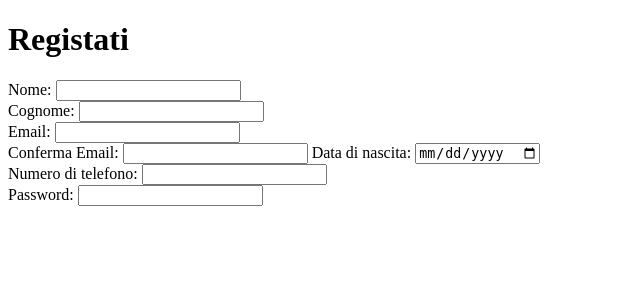
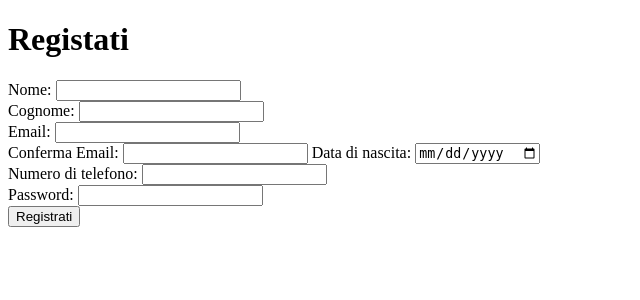
Before and after one commit to TomRiddle901/Informatica_Progetti_WEB, a PHP site: page / in a window 1280 px wide. Shown: the top 300 px of the page, without its empty margins (0-640 px from the left). Run offline with PHP 8.4, Linux system fonts and the light colour scheme.

Commit message:
Aggiunto bottone per registrarsi

```diff
--- a/Form_Registrazione_PHP/index.php
+++ b/Form_Registrazione_PHP/index.php
@@ -21,6 +21,7 @@
         <input type="tel" id="inputNumeroTelefono"><br>
         <label for="inputPassword" id="inputPasswordLbl">Password:</label>
         <input type="password" id="inputPassword"><br>
+        <button type="submit" id="inviaRegistrazioneBtn">Registrati</button>
     </form>
 </body>
 </html>
```
